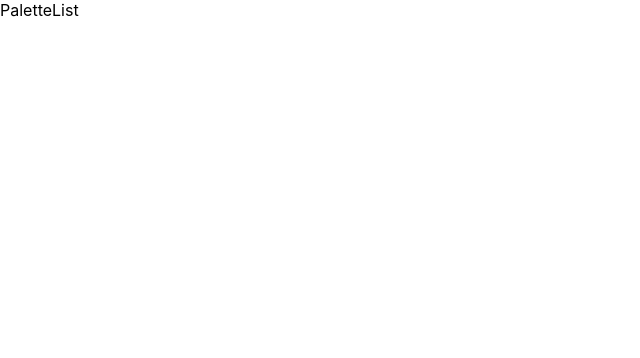
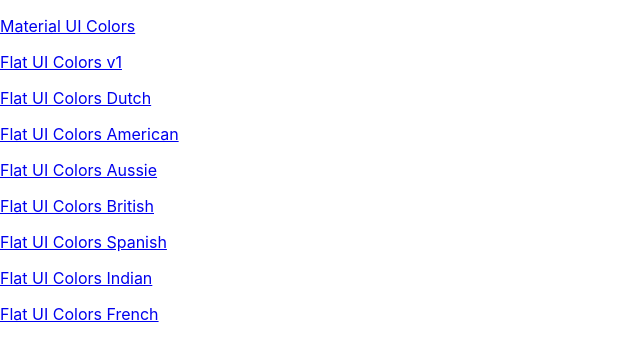
Before and after one commit to Sherelint/ColorBox, a React (Vite) app: page / in a window 1280 px wide. Shown: the top 358 px of the page, without its empty margins (0-640 px from the left). Built offline with nearby package versions, Linux system fonts and the light colour scheme.

Commit message:
Adding PaletteList

```diff
--- a/src/App.jsx
+++ b/src/App.jsx
@@ -3,14 +3,14 @@
 import { Route, Routes } from "react-router-dom";
 import Palette from "./components/Palette";
 //these two now imported into Palette.js instead
-// import seedColors from './seedColors';
+import seedColors from "./seedColors";
 // import { generatePalette } from './colorHelpers';
 import PaletteList from "./components/PaletteList";
 
 function App() {
   return (
     <Routes>
-      <Route path="/" element={<PaletteList />} />
+      <Route path="/" element={<PaletteList palettes={seedColors} />} />
       <Route path="/palette/:paletteId" element={<Palette />} /> //no more
       palette prop
     </Routes>
--- a/src/components/Navbar.jsx
+++ b/src/components/Navbar.jsx
@@ -2,6 +2,8 @@
 import { Slider, Select, MenuItem, Snackbar, IconButton } from "@mui/material";
 import { Icon } from "@iconify/react";
 import "../styles/Navbar.css";
+import { Link } from "react-router-dom";
+
 export default function Navbar(props) {
   const { level, handleLevel, handleChange } = props;
   const [snack, setSnack] = useState(false);
@@ -20,7 +22,7 @@
       <a href="#">
         <button className="logo">
           <Icon icon="eva:arrow-ios-back-outline" />
-          <h4 href="#">ReactColorPicker</h4>
+          <Link to="/">ReactColorPicker</Link>
         </button>
       </a>
       <div className="slider-container">
--- a/src/components/PaletteList.jsx
+++ b/src/components/PaletteList.jsx
@@ -1,5 +1,14 @@
 import React from "react";
-
-export default function PaletteList() {
-  return <div>PaletteList</div>;
+import { Link } from "react-router-dom";
+export default function PaletteList(props) {
+  const { palettes } = props;
+  return (
+    <div>
+      {palettes.map((palette) => (
+        <p>
+          <Link to={`/palette/${palette.id}`}>{palette.paletteName}</Link>
+        </p>
+      ))}
+    </div>
+  );
 }
```
